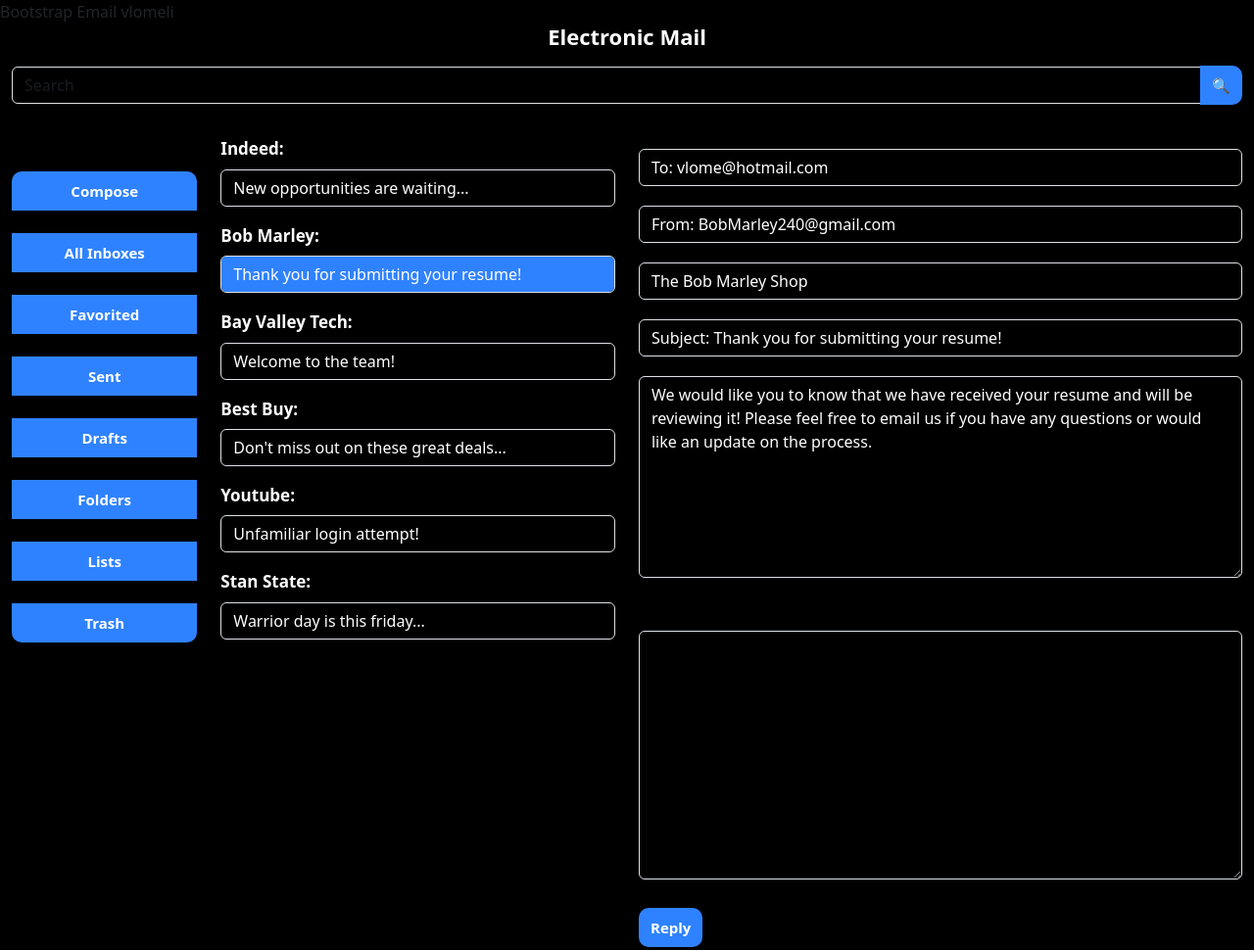
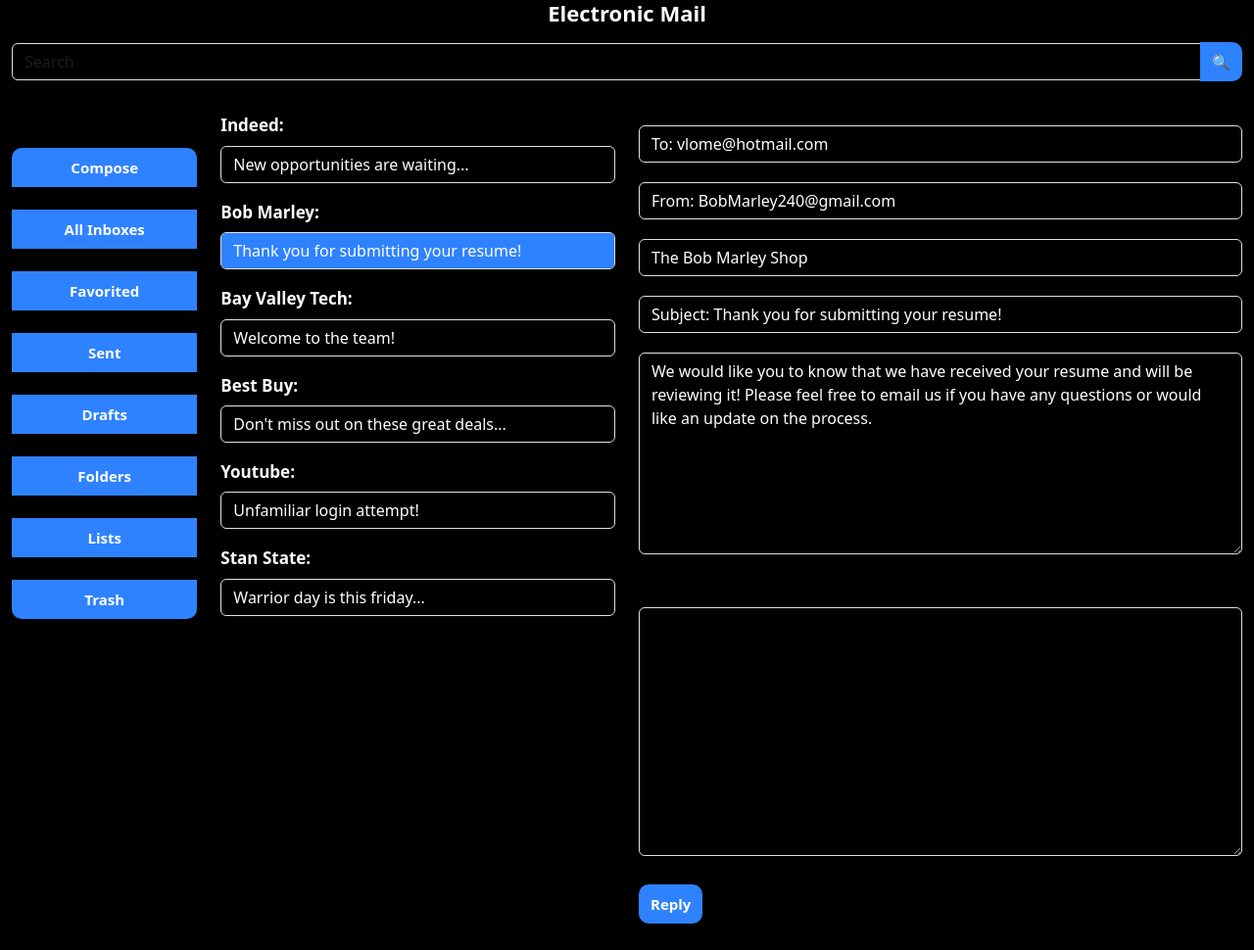
Before and after one commit to vlomeli/Bootstrap-Email-vlomeli, a plain HTML site: page index.html in a window 1280 px wide. Shown: the whole page at 98% size. Drawn offline with nearby package versions, Linux system fonts and the light colour scheme.

Commit message:
title change

```diff
--- a/index.html
+++ b/index.html
@@ -6,7 +6,8 @@
   <meta name="viewport" content="width=device-width, initial-scale=1.0">
   <link href="https://cdn.jsdelivr.net/npm/bootstrap@5.3.0/dist/css/bootstrap.min.css" rel="stylesheet"
     integrity="sha384-9ndCyUaIbzAi2FUVXJi0CjmCapSmO7SnpJef0486qhLnuZ2cdeRhO02iuK6FUUVM" crossorigin="anonymous">
-  <link href="style.css" rel="stylesheet" <title>Bootstrap Email vlomeli</title>
+  <link href="style.css" rel="stylesheet">
+  <title>Email Template</title>
 </head>
 
 <body>
```
